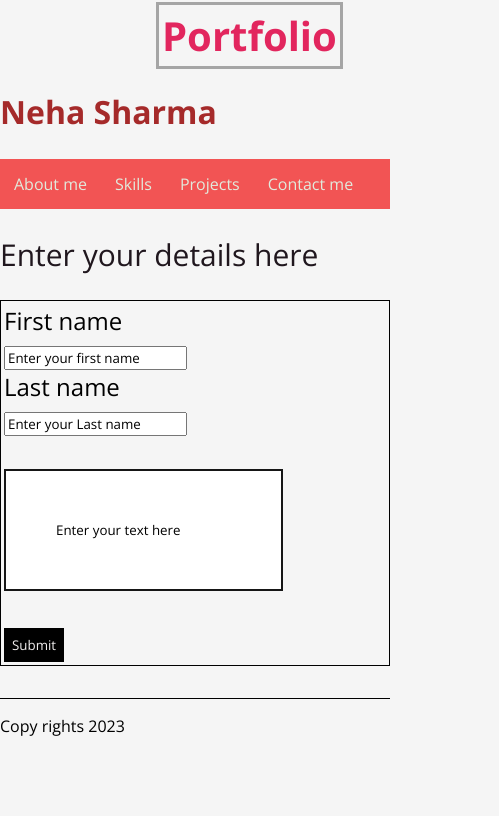
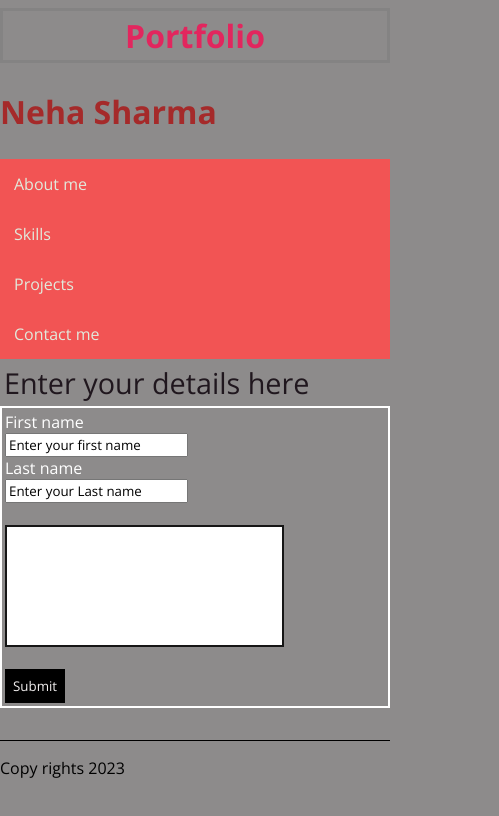
Before and after one commit to ju-nmd2023/wuid-portfolio-Neha28sharma1, a plain HTML site: page form.html in a window 390 px wide. Shown: the whole page, 499 px wide, since content can reach past the window. Drawn offline with nearby package versions, Linux system fonts and the light colour scheme.

Commit message:
Media queries and project details added

```diff
--- a/css/mainproject.css
+++ b/css/mainproject.css
@@ -5,13 +5,13 @@
 /*HEADER*/
 
 #logo {
-  font-size: 30px;
+  font-size: 200%;
   color: rgb(226, 38, 94);
   text-align: center;
   font-weight: bold;
   border: 3px solid gray;
-  display: inline;
-  margin: 30%;
+  display: flexbox;
+  margin: 0%;
   padding: 2px;
 }
 
@@ -26,7 +26,7 @@ ul {
   list-style-type: none;
   padding-left: 0;
   margin: 1%;
-  font-weight: 300;
+  font-weight: 100%;
 
   background-color: rgb(244, 138, 138);
   display: flex;
@@ -47,23 +47,34 @@ li a:hover {
   background-color: #d14141;
 }
 
+@media screen and (max-width: 440px) {
+  ul,
+  header {
+    flex-direction: column;
+    align-items: start;
+    margin: 2%;
+    background-color: black;
+    margin: 0%;
+  }
+  li {
+    padding: 0%;
+
+    margin: 3%;
+  }
+}
+
 /*MAIN*/
-
-.content2 {
-  font-size: 17px;
-  color: rgb(25, 2, 26);
-  text-align: left;
-  font-weight: bold;
-}
 
 body {
   background-color: black;
 }
+/*FOOTER*/
 
 footer {
-  border-top: 1px solid black;
+  margin-top: 10%;
+  border-top: 1px solid rgb(222, 218, 218);
   text-align: left;
-  color: black;
+  color: rgb(227, 222, 222);
 }
 
 /*Category Section*/
@@ -76,19 +87,35 @@ footer {
   margin: 0%;
 }
 
-.container {
-  display: grid;
-  grid-template-columns: repeat(3, 1fr);
+@media screen and (min-width: 314px) {
+  .container {
+    display: grid;
+    grid-template-columns: repeat(2, 1fr);
+    margin-top: 1%;
+  }
 }
 
 .project-image2 {
-  width: 35%;
+  width: 50%;
 }
 
 .section1 {
   width: 50%;
+  padding: 5%;
 }
 
 .discription {
   color: peru;
 }
+
+/*Project details*/
+p {
+  color: rgb(225, 223, 220);
+  margin-left: 1%;
+  font-size: 80%;
+}
+
+.detail-image {
+  width: 20%;
+  margin-left: 1%;
+}
--- a/css/style.css
+++ b/css/style.css
@@ -7,13 +7,13 @@
 /*HEADER*/
 
 #logo {
-  font-size: 40px;
+  font-size: 200%;
   color: rgb(226, 38, 94);
   text-align: center;
   font-weight: bold;
   border: 3px solid rgba(128, 128, 128, 0.687);
-  display: inline;
-  margin: 40%;
+  display: flexbox;
+  margin: 0%;
   padding: 3px;
 }
 
@@ -27,7 +27,7 @@ ul {
   list-style-type: none;
   padding-left: 0;
   margin: 0%;
-  font-weight: 300;
+  font-weight: 170%;
   background-color: rgb(242, 84, 84);
   display: flex;
 }
@@ -46,27 +46,41 @@ li a:hover {
   background-color: #d14141;
 }
 
+@media screen and (max-width: 440px) {
+  ul,
+  header {
+    flex-direction: column;
+    align-items: start;
+    margin: 2%;
+
+    margin: 0%;
+  }
+}
+
 /*MAIN*/
 
 .my-image {
   width: 30%;
+  margin: 1%;
 }
 
 h2 {
   font-weight: normal;
-  font-size: 30px;
+  font-size: 180%;
   color: rgb(32, 23, 30);
+  margin: 1%;
 }
 
 .content2 {
-  font-size: 17px;
+  font-size: 100%;
   color: rgb(25, 2, 26);
   text-align: left;
   font-weight: bold;
+  margin: 1%;
 }
 
 body {
-  background-color: whitesmoke;
+  background-color: rgb(141, 139, 139);
 }
 
 /*FOOTER*/
@@ -80,16 +94,18 @@ footer {
 /*Form Section*/
 
 form {
-  font-size: x-large;
+  font-size: 100%;
   font-style: bolds;
-  border: 1px solid black;
+  color: white;
   padding: 3px;
+  border: 2px solid white;
 }
 
 .enter-text {
   border: 2px solid rgb(22, 22, 22);
   padding: 50px;
   text-align: left;
+  color: white;
 }
 
 .submit {
--- a/form.html
+++ b/form.html
@@ -26,7 +26,8 @@
       </nav>
     </header>
 
-    <main><h2>Enter your details here</h2></main>
+    <main>
+      <h2>Enter your details here</h2>
 
       <form action="Form.html">
         <label for="fname">First name</label> <br />
@@ -42,6 +43,7 @@
         <br />
         <input type="submit" class="submit" value="Submit" />
       </form>
+    </main>
 
     <footer>
       <p>Copy rights 2023</p>
```
Also changed, not shown: project.html (+2 -1 lines), projectdetail.html (added, +50 -0 lines). Lines whose indentation alone changed are shown as unchanged.
